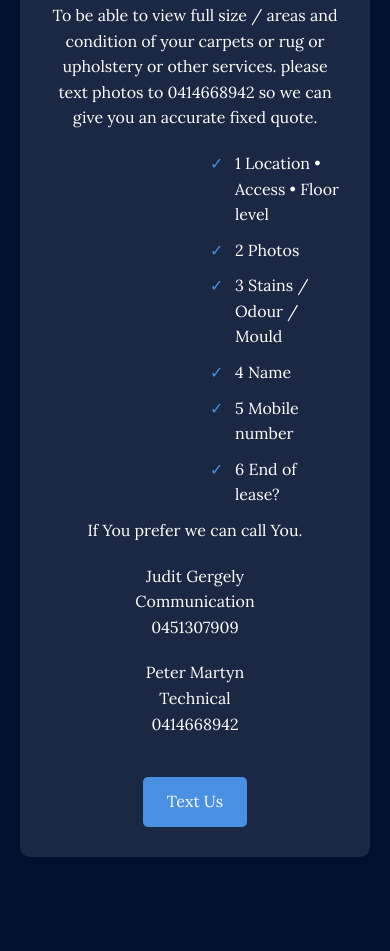
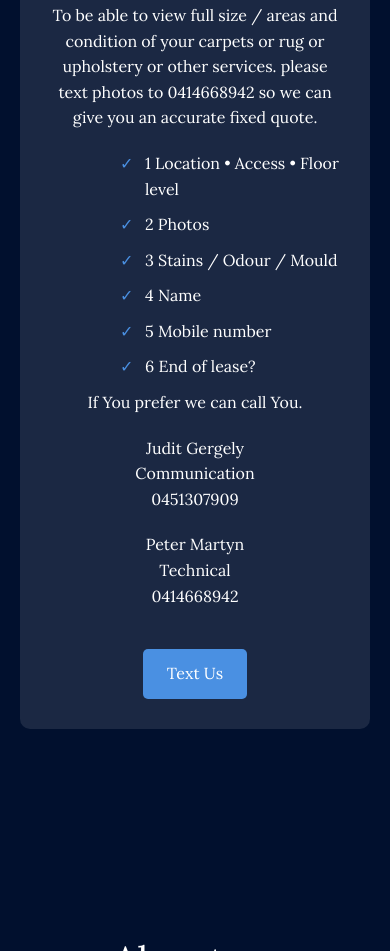
Before and after one commit to lawrence18365/ProClean, a plain HTML site: page index.html in a window 390 px wide. Shown: the part 4787-5738 px from the top of the page. Drawn offline with nearby package versions, Linux system fonts and the light colour scheme.

Commit message:
Update index.html

```diff
--- a/index.html
+++ b/index.html
@@ -533,6 +533,11 @@
                     display: none;
                 }
             }
+          .quote-instructions ul {
+            list-style-type: none;
+            padding-left: 70px;
+        }
+
             .nav-container {
                 flex-wrap: wrap;
             }
```
